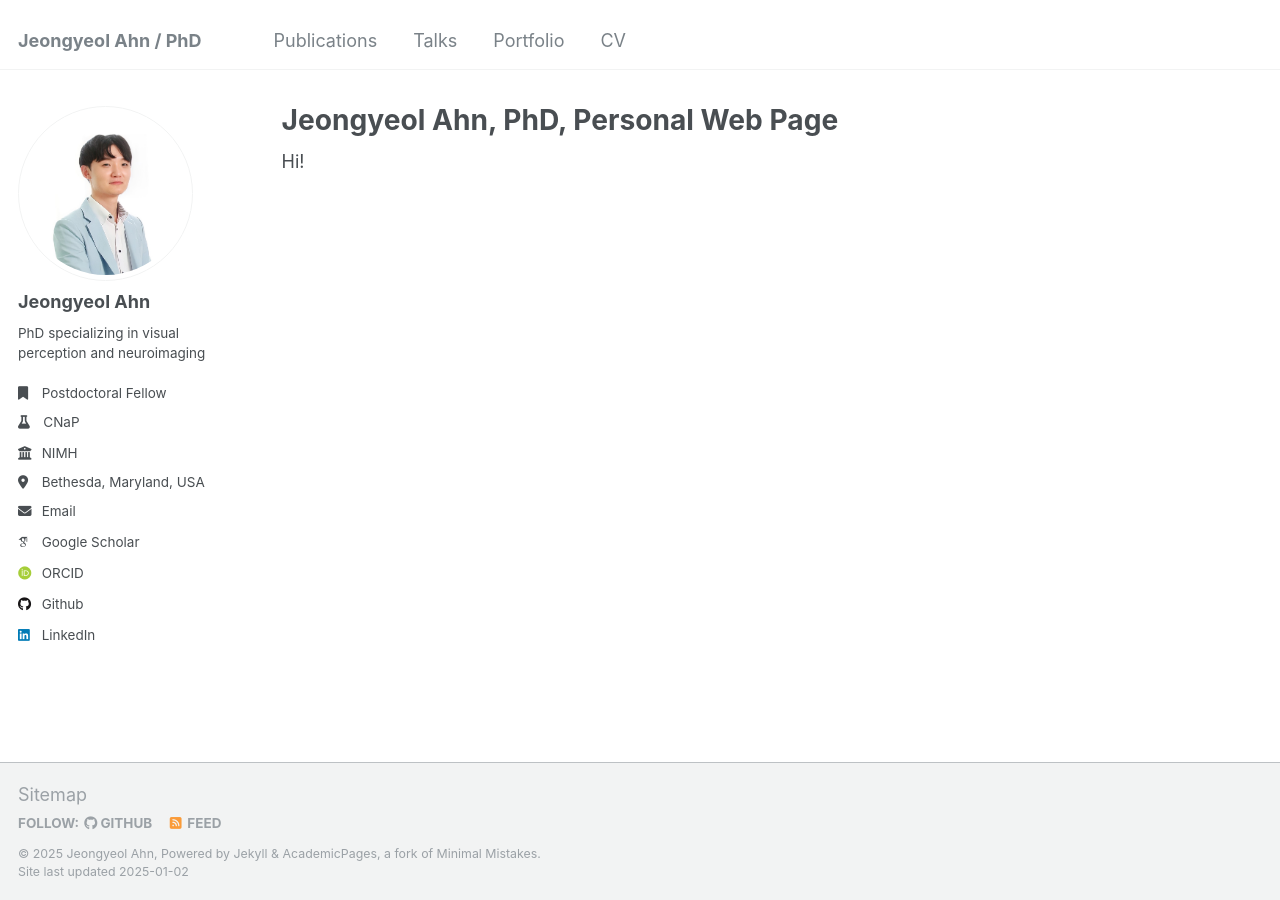
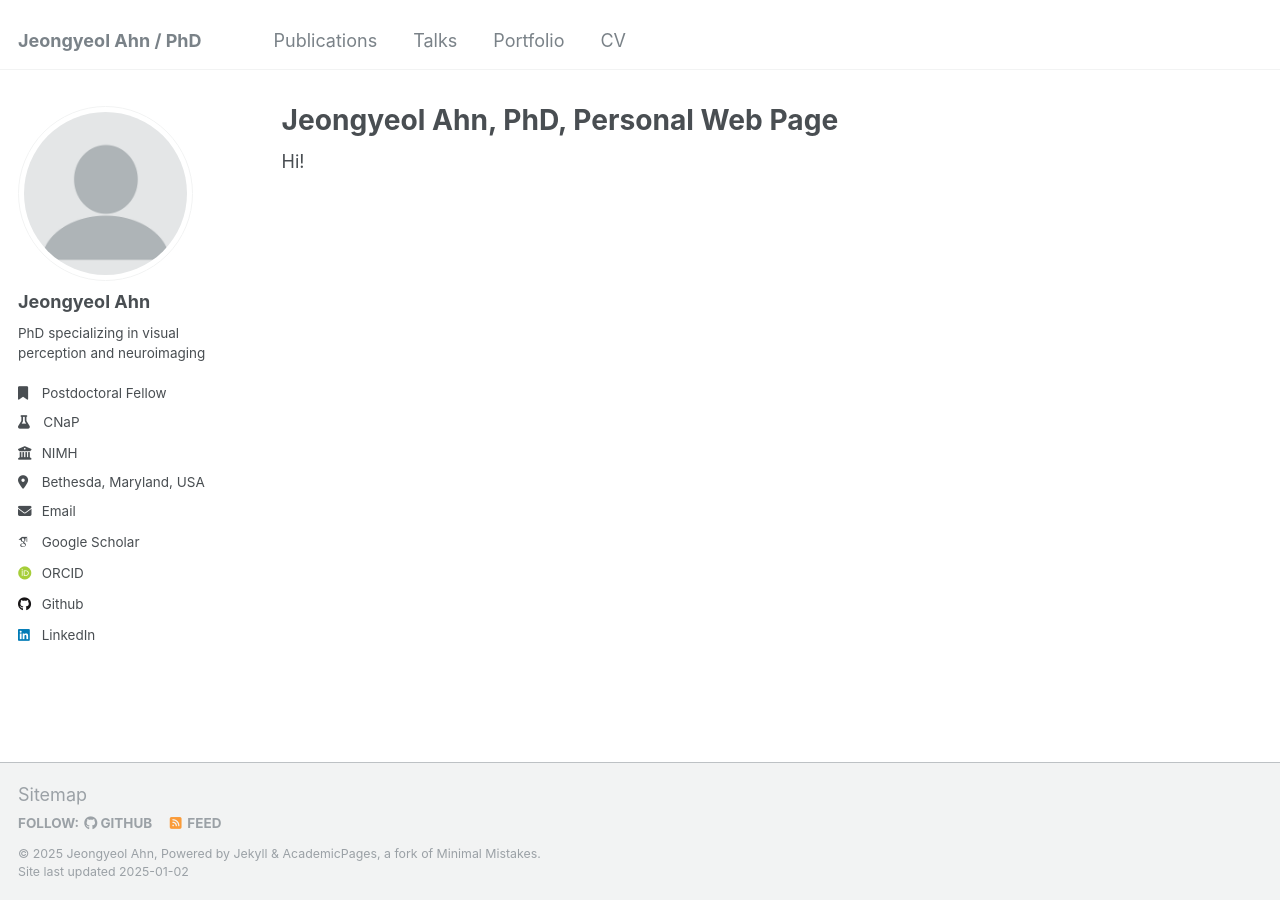
Before and after one commit to daeolian/daeolian.github.io, a Jekyll site: the page built from _pages/about.md, in a window 1280 px wide. Built offline with Jekyll 4.4.1, drawn with Linux system fonts in a browser that asks for light colours; some web fonts are replaced.

Commit message:
Update _config.yml

```diff
--- a/_config.yml
+++ b/_config.yml
@@ -21,7 +21,7 @@ repository               : "daeolian/daeolian.github.io"
 #               Additional customization can be done by editing /_includes/author-profile.html
 author:
   # Biographic information
-  avatar           : "pic_profile_ja.jpg"
+  avatar           : "profile.png"
   name             : "Jeongyeol Ahn"
   pronouns         : # example: "she/her"
   position         : "Postdoctoral Fellow"
```
